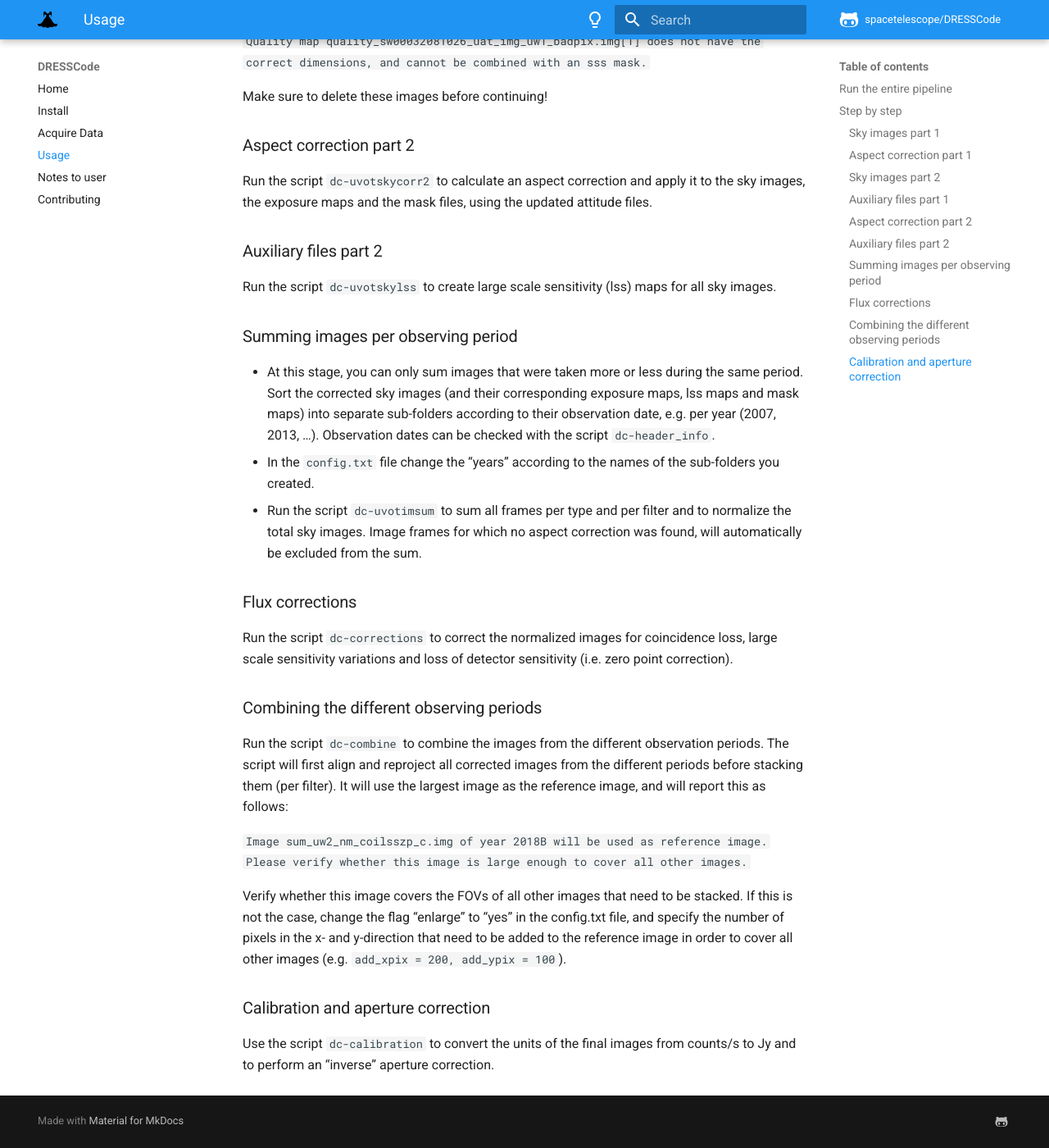
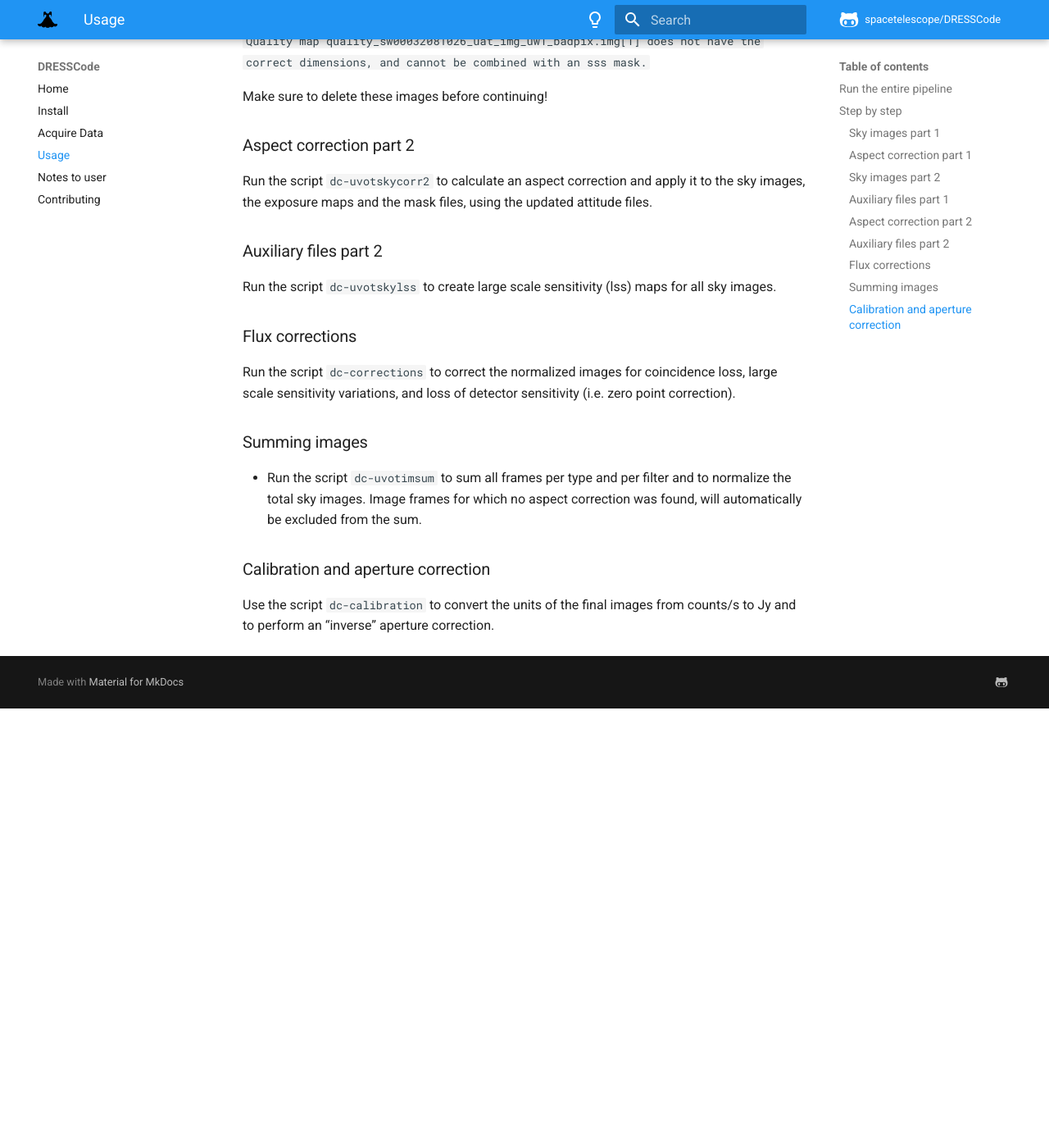
Before and after one commit to spacetelescope/DRESSCode, an MkDocs documentation site: the page built from docs/usage.md, in a window 1280 px wide and 1400 px high, scrolled down 1756 px. Shown: the whole window at 82% size. Built offline with MkDocs 1.6.1 and Material for MkDocs 9.7.7, drawn with Linux system fonts in a browser that asks for light colours; comment, search, counter and statistics services are not loaded; after the commit the page ends 2620 px from its top, so only the background shows below that.

Commit message:
update usage doc

```diff
--- a/docs/usage.md
+++ b/docs/usage.md
@@ -52,23 +52,13 @@ Run the script `dc-uvotskycorr2` to calculate an aspect correction and apply it
 
 Run the script `dc-uvotskylss` to create large scale sensitivity (lss) maps for all sky images.
 
-### Summing images per observing period
-
-- At this stage, you can only sum images that were taken more or less during the same period. Sort the corrected sky images (and their corresponding exposure maps, lss maps and mask maps) into separate sub-folders according to their observation date, e.g. per year (2007, 2013, …). Observation dates can be checked with the script `dc-header_info`.
-- In the `config.txt` file change the “years” according to the names of the sub-folders you created.
-- Run the script `dc-uvotimsum` to sum all frames per type and per filter and to normalize the total sky images. Image frames for which no aspect correction was found, will automatically be excluded from the sum.
-
 ### Flux corrections
 
-Run the script `dc-corrections` to correct the normalized images for coincidence loss, large scale sensitivity variations and loss of detector sensitivity (i.e. zero point correction).
+Run the script `dc-corrections` to correct the normalized images for coincidence loss, large scale sensitivity variations, and loss of detector sensitivity (i.e. zero point correction).
 
-### Combining the different observing periods
+### Summing images
 
-Run the script `dc-combine` to combine the images from the different observation periods. The script will first align and reproject all corrected images from the different periods before stacking them (per filter). It will use the largest image as the reference image, and will report this as follows:
-
-`Image sum_uw2_nm_coilsszp_c.img of year 2018B will be used as reference image. Please verify whether this image is large enough to cover all other images.`
-
-Verify whether this image covers the FOVs of all other images that need to be stacked. If this is not the case, change the flag “enlarge” to “yes” in the config.txt file, and specify the number of pixels in the x- and y-direction that need to be added to the reference image in order to cover all other images (e.g. `add_xpix = 200, add_ypix = 100`).
+- Run the script `dc-uvotimsum` to sum all frames per type and per filter and to normalize the total sky images. Image frames for which no aspect correction was found, will automatically be excluded from the sum.
 
 ### Calibration and aperture correction
 
```
